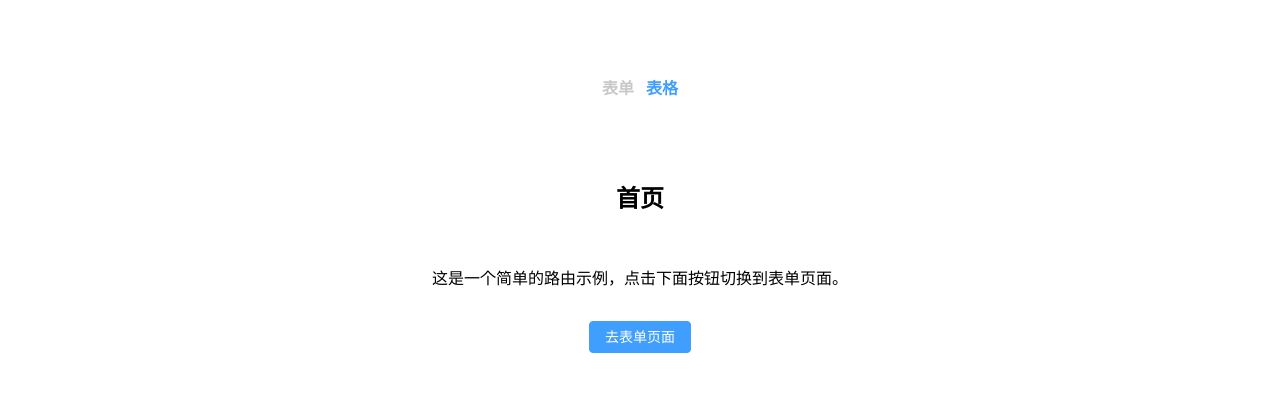
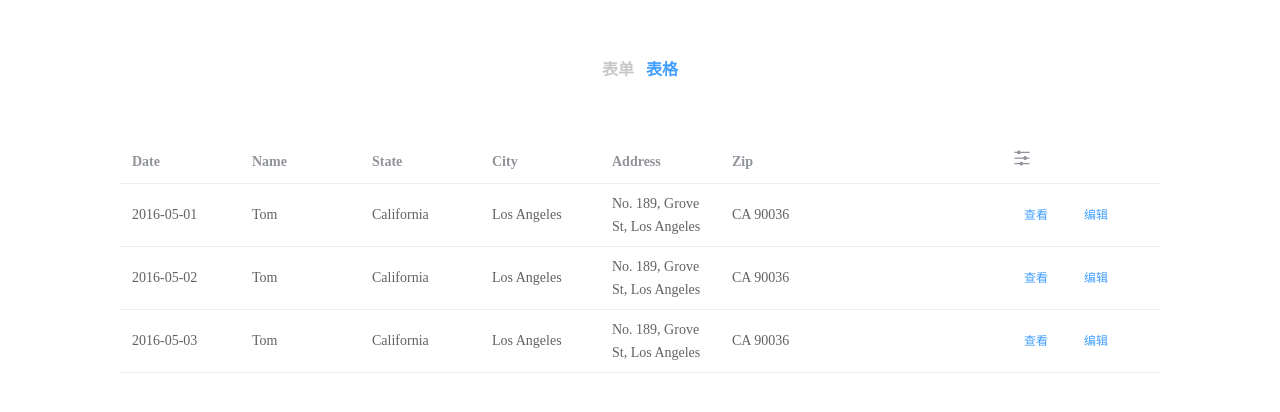
Before and after one commit to pandax-6646/component, a Vue app: page /table in a window 1280 px wide. Shown: the part 174-586 px from the top of the page. Built offline with nearby package versions, Linux system fonts and the light colour scheme.

Commit message:
feat(TablePage): 添加表格组件，展示数据并实现查看和编辑功能

```diff
--- a/components.d.ts
+++ b/components.d.ts
@@ -19,6 +19,7 @@ declare module 'vue' {
     ElDatePicker: typeof import('element-plus/es')['ElDatePicker']
     ElForm: typeof import('element-plus/es')['ElForm']
     ElFormItem: typeof import('element-plus/es')['ElFormItem']
+    ElIcon: typeof import('element-plus/es')['ElIcon']
     ElInput: typeof import('element-plus/es')['ElInput']
     ElInputNumber: typeof import('element-plus/es')['ElInputNumber']
     ElOption: typeof import('element-plus/es')['ElOption']
@@ -26,6 +27,8 @@ declare module 'vue' {
     ElRadioGroup: typeof import('element-plus/es')['ElRadioGroup']
     ElSelect: typeof import('element-plus/es')['ElSelect']
     ElSwitch: typeof import('element-plus/es')['ElSwitch']
+    ElTable: typeof import('element-plus/es')['ElTable']
+    ElTableColumn: typeof import('element-plus/es')['ElTableColumn']
     ElUpload: typeof import('element-plus/es')['ElUpload']
     Form: typeof import('./src/components/Form/index.vue')['default']
     Input: typeof import('./src/components/Form/components/Input.vue')['default']
--- a/package.json
+++ b/package.json
@@ -12,6 +12,7 @@
     "test:clean-reports": "node scripts/clean-test-reports.js"
   },
   "dependencies": {
+    "@element-plus/icons-vue": "^2.3.2",
     "element-plus": "^2.13.7",
     "vue": "^3.5.30",
     "vue-router": "^4.6.4"
--- a/src/main.ts
+++ b/src/main.ts
@@ -1,6 +1,7 @@
 import { createApp } from "vue";
 import ElementPlus from "element-plus";
 import "element-plus/dist/index.css";
+import * as ElementPlusIconsVue from "@element-plus/icons-vue";
 
 import "./style.css";
 
@@ -11,3 +12,7 @@ const app = createApp(App);
 app.use(ElementPlus);
 app.use(router);
 app.mount("#app");
+
+for (const [key, component] of Object.entries(ElementPlusIconsVue)) {
+  app.component(key, component);
+}
--- a/src/pages/TablePage.vue
+++ b/src/pages/TablePage.vue
@@ -1,14 +1,87 @@
 <template>
   <div class="page-home">
-    <h2>首页</h2>
-    <p>这是一个简单的路由示例，点击下面按钮切换到表单页面。</p>
-    <router-link to="/">
-      <el-button type="primary">去表单页面</el-button>
-    </router-link>
+    <el-table :data="tableData" max-height="250">
+      <template v-for="{ prop, label, width, fixed } in columns" :key="prop">
+        <el-table-column
+          :prop="prop"
+          :label="label"
+          :width="width || 120"
+          column-key="id"
+          :fixed="fixed"
+        />
+
+        <el-table-column
+          v-if="prop === type"
+          :width="width || 120"
+          :fixed="fixed"
+        >
+          <template #header>
+            <el-icon size="20">
+              <Operation />
+            </el-icon>
+          </template>
+
+          <template #default="{ row }">
+            <el-button @click="() => console.log(row)" type="text" size="small"
+              >查看</el-button
+            >
+            <el-button @click="() => console.log(row)" type="text" size="small"
+              >编辑</el-button
+            >
+          </template>
+        </el-table-column></template
+      >
+    </el-table>
   </div>
 </template>
 
-<script setup lang="ts"></script>
+<script setup lang="ts">
+import { ref } from "vue";
+
+const type = "operations";
+
+const columns = ref<
+  { prop: string; label?: string; width?: number; [key: string]: any }[]
+>([
+  { prop: "date", label: "Date" },
+  { prop: "name", label: "Name" },
+  { prop: "state", label: "State" },
+  { prop: "city", label: "City" },
+  { prop: "address", label: "Address" },
+  { prop: "zip", label: "Zip" },
+  { prop: type, width: 160 },
+]);
+
+const tableData = ref([
+  {
+    id: 1,
+    date: "2016-05-01",
+    name: "Tom",
+    state: "California",
+    city: "Los Angeles",
+    address: "No. 189, Grove St, Los Angeles",
+    zip: "CA 90036",
+  },
+  {
+    id: 2,
+    date: "2016-05-02",
+    name: "Tom",
+    state: "California",
+    city: "Los Angeles",
+    address: "No. 189, Grove St, Los Angeles",
+    zip: "CA 90036",
+  },
+  {
+    id: 3,
+    date: "2016-05-03",
+    name: "Tom",
+    state: "California",
+    city: "Los Angeles",
+    address: "No. 189, Grove St, Los Angeles",
+    zip: "CA 90036",
+  },
+]);
+</script>
 
 <style scoped>
 .page-home {
```
